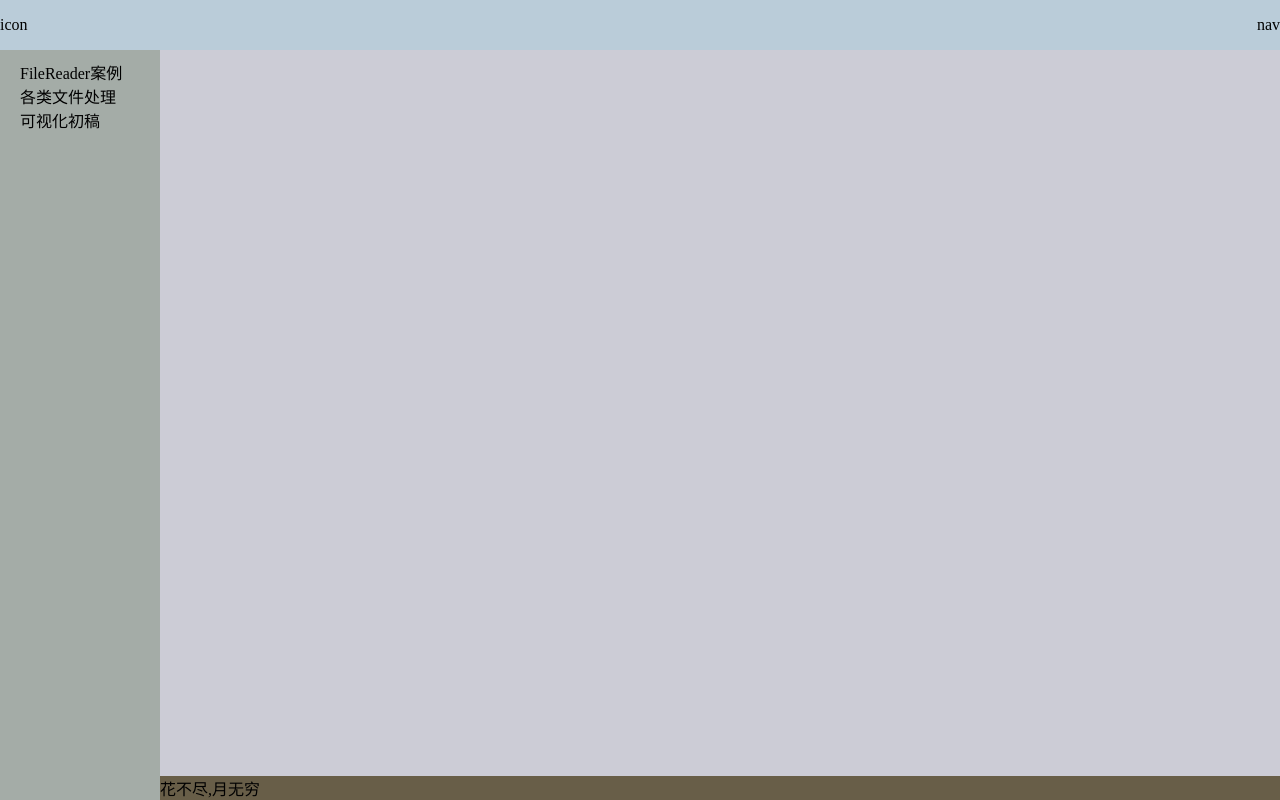
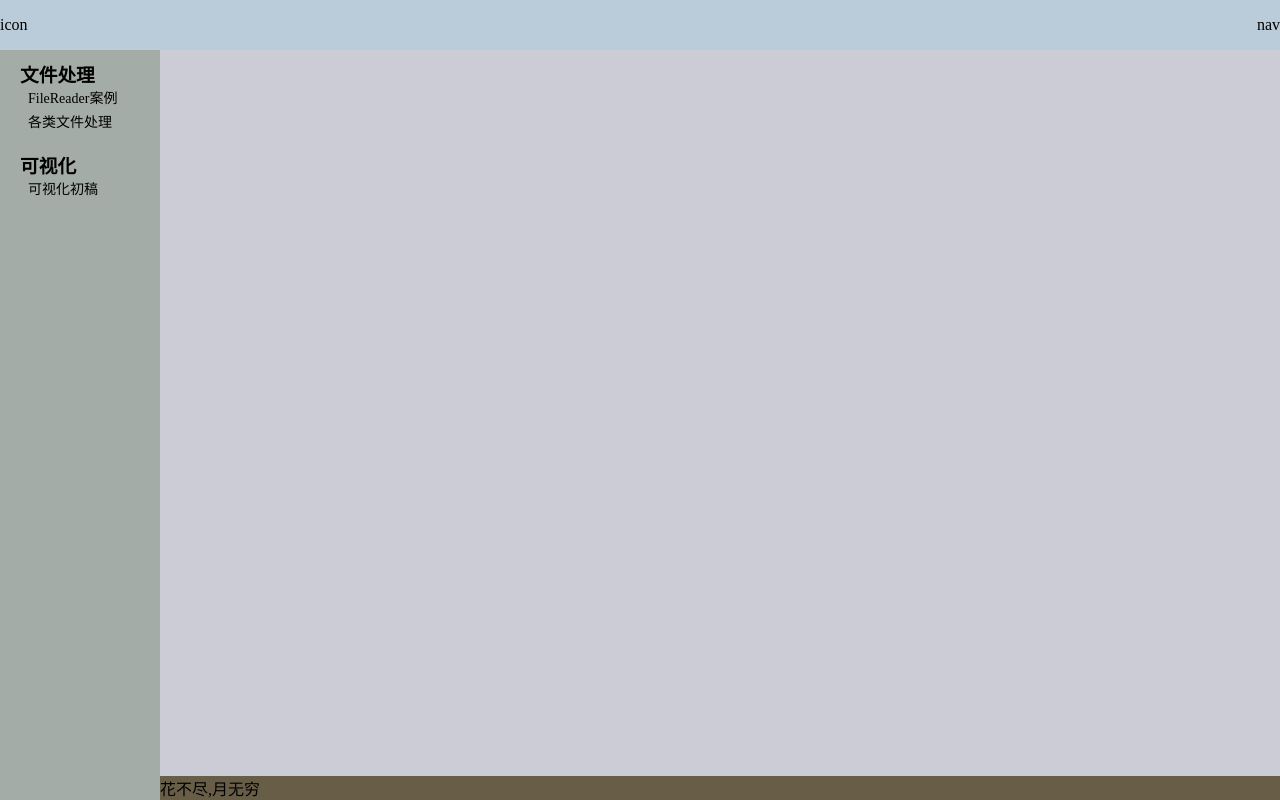
Before and after one commit to SeKidayo/seki-ui, a Vue app: page /#/home in a window 1280 px wide. Built offline with nearby package versions, Linux system fonts and the light colour scheme.

Commit message:
feat:侧边栏导航初步分组

```diff
--- a/src/layout/Aside.vue
+++ b/src/layout/Aside.vue
@@ -5,36 +5,61 @@ import menu from "@/menu";
 const router = useRouter();
 
 // 提取menu信息
-const menuInfo: MenuInfo[] = menu.map((item) => item.meta);
-console.log(menuInfo);
+const menuList: MenuInfo[] = menu.map((item) => item.meta);
+const menuMap: Record<string, any> = {};
+
+menuList.forEach((item: MenuInfo) => {
+  if (!menuMap[item.groupCode]) {
+    menuMap[item.groupCode] = [];
+  }
+  menuMap[item.groupCode].push(item);
+});
 
 // 路由跳转
 const menuClick = (item: any) => {
-  router.push(`/home/${item.path}`);
+  router.push(`/home/${item.code}`);
 };
 </script>
 
 <template>
   <div class="home-aside-content">
+    <div
+      v-for="(menuGroup, key) in menuMap"
+      :key="key"
+      class="home-aside-menu-group"
+    >
+      <h3>{{ menuGroup[0]?.groupTitle }}</h3>
       <ul>
-      <li v-for="item in menu" :key="item.path">
+        <li v-for="item in menuGroup" :key="item.code">
           <span class="home-aside-menu-text" @click="menuClick(item)">{{
-          item.meta.title
+            item.title
           }}</span>
         </li>
       </ul>
+    </div>
   </div>
 </template>
 
 <style lang="less" scoped>
 .home-aside-content {
   padding: 10px 20px 0;
+
+  .home-aside-menu-group {
+    margin-bottom: 16px;
+
+    ul > li {
+      font-size: 14px;
+      line-height: 24px;
+      text-indent: 8px;
+    }
     .home-aside-menu-text {
       cursor: pointer;
+
       &:hover {
         color: aqua;
         text-decoration: underline;
       }
     }
   }
+}
 </style>
```
Lines whose indentation alone changed are shown as unchanged.
